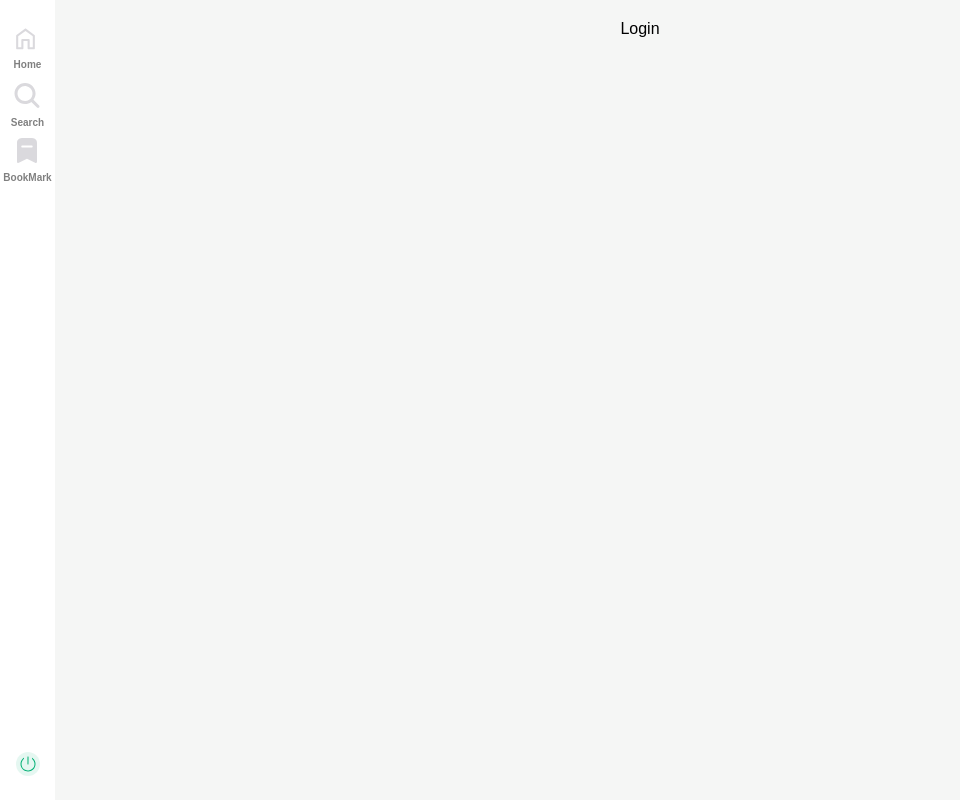
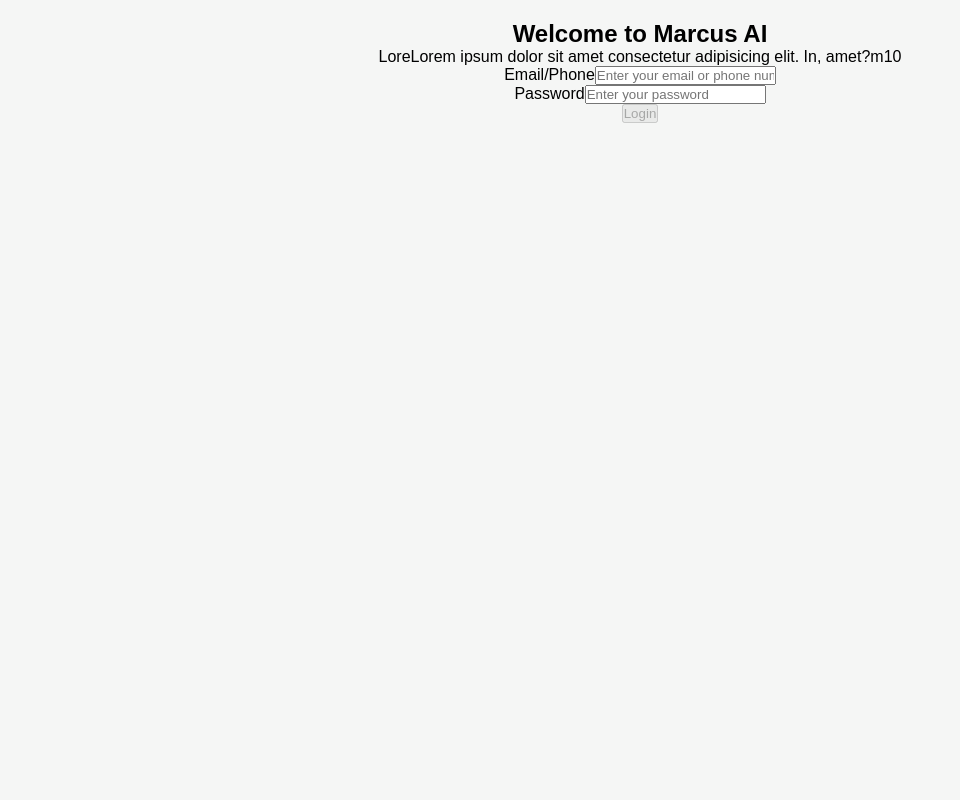
Before and after one commit to hello-snsa/mercor-chat, a React (Vite) app: page /login in a window 1280 px wide. Shown: the whole page, without its empty margins (0-960 px from the left). Built offline with nearby package versions, Linux system fonts and the light colour scheme.

Commit message:
login page created

```diff
--- a/src/App.jsx
+++ b/src/App.jsx
@@ -2,16 +2,25 @@
 import ErrorBoundary from './utils/ErrorBoundary'
 import Routes from './routes/Routes'
 import SideBar from './app/layouts/SideBar'
+import { useEffect, useState } from 'react'
+import { useLocation } from 'react-router-dom'
 
 function App() {
+  const [currentLocation, setCurrentLocation] = useState("");
+
+  const location = useLocation();
+
+  useEffect(() => {
+    setCurrentLocation(location.pathname)
+  }, [location])
 
   return (
     <div className='app-container' style={{
     }}>
       <ErrorBoundary>
-        <div className='app-header'>
+        {currentLocation!="/login"?<div className='app-header'>
         <SideBar />
-        </div>
+        </div>:null}
       </ErrorBoundary>
       <ErrorBoundary>
         <Routes />
--- a/src/app/pages/Login.jsx
+++ b/src/app/pages/Login.jsx
@@ -1,6 +1,107 @@
+import { t } from "i18next";
+import { useEffect, useState } from "react";
+import AiSearch from "./AiSearch";
 
 export default function Login() {
+    const [email, setEmail] = useState("");
+    const [password, setPassword] = useState("");
+    const [isEmailValid, setIsEmailValid] = useState(false);
+    const [isPasswordValid, setIsPasswordValid] = useState(false);
+
+
+    const handleEmail = (e) => {
+        setEmail(e.target.value);
+    }
+
+    const handlePassword = (e) => {
+        setPassword(e.target.value);
+
+    }
+
+    const handleLogin = () => {
+        if ( email==="ali@test.com" && password==="123456") {
+            localStorage.setItem("email", email);
+            localStorage.setItem("MercorUserToken", "Token1234");
+            window.location.href = "/ai-search";
+        }else{
+            console.log("Invalid email or password")
+            //TODO: add toast.
+        }
+    }
+
+    useEffect(() => {
+        const emailReg = /^[a-zA-Z0-9]+@[a-zA-Z0-9]+\.[A-Za-z]+$/;
+        const passwordReg = /^[a-zA-Z0-9]{8,}$/;
+
+        if (emailReg.test(email)) {
+            setIsEmailValid(true);
+
+        } else {
+            console.log("Invalid email format");
+            //TODO: activate error message.
+        }
+        if (passwordReg.test(password)) {
+            setIsPasswordValid(true)
+        } else {
+            console.log("Invalid password format");
+            // TODO: activate error message.
+        }
+
+    }, [email, password])
+
+if(localStorage.getItem("MercorUserToken")){
+    window.location.href = "/ai-search";
+    return <AiSearch/>
+}
+
     return (
-        <div>Login</div>
+        <div>
+            <div></div>
+            <div>
+                <h2>{t("Welcome to Marcus AI")}</h2>
+                {/* Email/Phone */}
+                <p>{t('LoreLorem ipsum dolor sit amet consectetur adipisicing elit. In, amet?m10')}</p>
+
+                <div>
+                    <div>
+                        <label
+                            htmlFor="email-phone"
+                            className="label"
+                            id="email-phone"
+                        >{t('Email/Phone')}</label>
+                        <input type="text"
+                            className="input"
+                            id="email-phone"
+                            placeholder={t('Enter your email or phone number')}
+                            onChange={handleEmail}
+                        />
+                    </div>
+                    <div>
+                        <label
+                            htmlFor="password"
+                            className="label"
+                            id="password"
+                        >{t('Password')}</label>
+                        <input type="password"
+                            className="input"
+                            id="password"
+                            placeholder={t('Enter your password')}
+                            onChange={handlePassword}
+                        />
+                    </div>
+                    <div>
+                        <button
+                            className="button"
+                            id="login"
+                            onClick={handleLogin}
+                            disabled={!(isEmailValid && isPasswordValid)}
+                        >{t('Login')}</button>
+
+
+                    </div>
+
+                </div>
+            </div>
+        </div>
     )
 }
```
